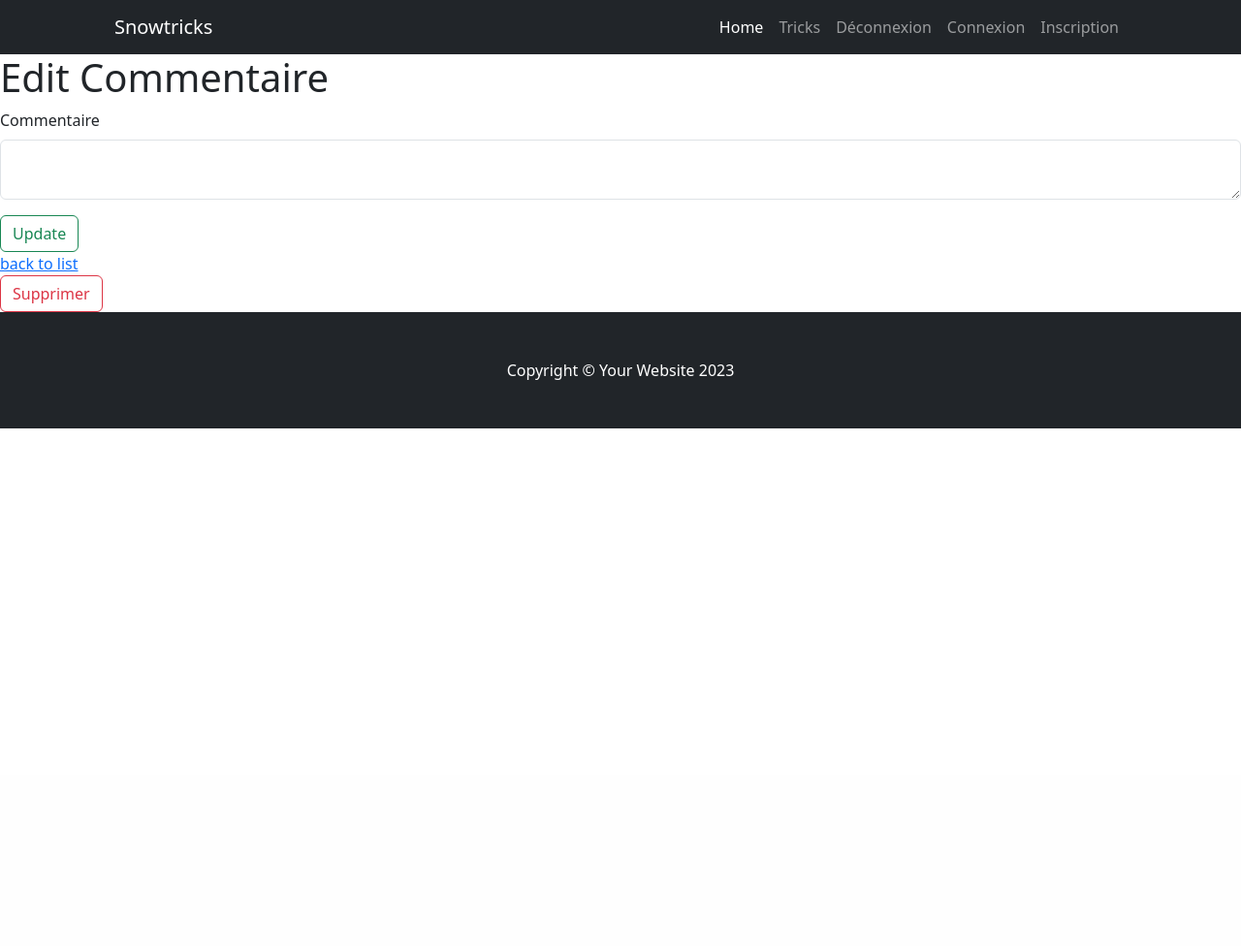
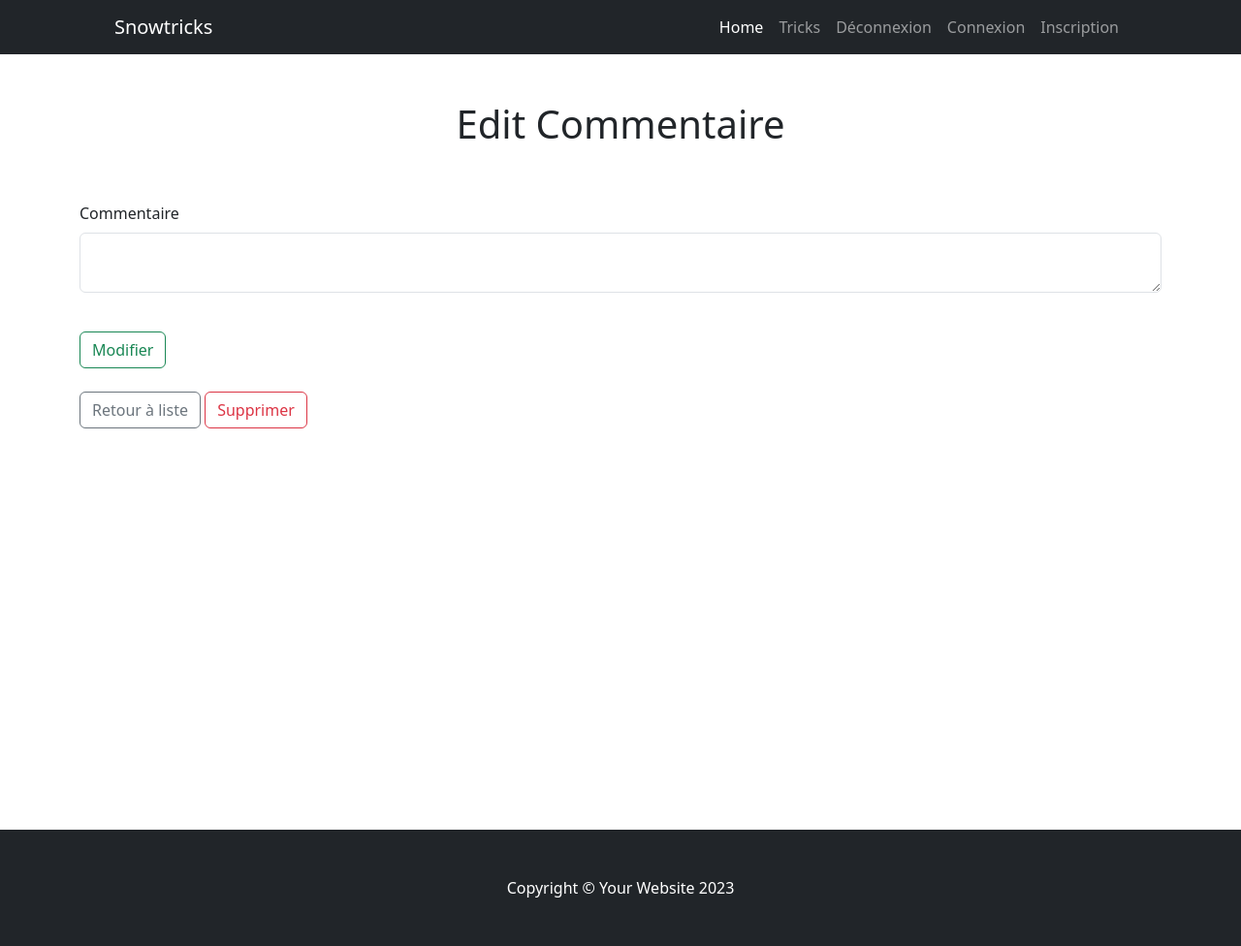
Before and after one commit to k-saidou/snowtricks, a Symfony app: template templates/commentaire/edit.html.twig in a window 1280 px wide. Shown: the whole page at 97% size. Before the commit the page ends 442 px from the top, so only its background shows below. Run offline with Twig, Linux system fonts and the light colour scheme; the template is opened without the code that fills it, so the values that code supplies are empty; form fields are guessed from the names that the template uses; some libraries are stand-ins or nearby versions.

Commit message:
mise en forme des pages

```diff
--- a/templates/categorie/edit.html.twig
+++ b/templates/categorie/edit.html.twig
@@ -3,7 +3,7 @@
 {% block title %}Edit Categorie{% endblock %}
 
 {% block body %}
-    <div class="container">
+    <div class="container vh-100">
         <br>
         <h1 class="text-center">Modifier la Catégorie</h1>
 
--- a/templates/categorie/new.html.twig
+++ b/templates/categorie/new.html.twig
@@ -4,7 +4,7 @@
 
 {% block body %}
     <br>
-    <div class="container">
+    <div class="container vh-100">
     <br>
         <h1 class="text-center">Créer une nouvelle Catégorie</h1>
 
--- a/templates/commentaire/_form.html.twig
+++ b/templates/commentaire/_form.html.twig
@@ -4,6 +4,7 @@
             'attr':{'class':'form-control'}
         }) }}
     </div>
-
+    <br>
     <button class="btn btn-outline-success">{{ button_label|default('Enregistrer') }}</button>
+    <br>
 {{ form_end(form) }}
--- a/templates/commentaire/edit.html.twig
+++ b/templates/commentaire/edit.html.twig
@@ -3,11 +3,16 @@
 {% block title %}Edit Commentaire{% endblock %}
 
 {% block body %}
-    <h1>Edit Commentaire</h1>
+    <div class="container vh-100">
+        <br><br>
+        <h1 class="text-center">Edit Commentaire</h1>
+        <br><br>
+        {{ include('commentaire/_form.html.twig', {'button_label': 'Modifier',
+                'button_class': 'btn btn-success'}) }}
+        <br>
+        <a class="btn btn-outline-secondary" href="{{ path('app_commentaire_index') }}">Retour à liste</a>
 
-    {{ include('commentaire/_form.html.twig', {'button_label': 'Update'}) }}
-
-    <a href="{{ path('app_commentaire_index') }}">back to list</a>
-
-    {{ include('commentaire/_delete_form.html.twig') }}
+        <a {{ include('commentaire/_delete_form.html.twig') }}</a>
+        <br><br>
+    </div>
 {% endblock %}
--- a/templates/user/index.html.twig
+++ b/templates/user/index.html.twig
@@ -3,10 +3,11 @@
 {% block title %}User index{% endblock %}
 
 {% block body %}
+    <div class="container">
         <br>
         <h1 class="text-center">User index</h1>
         <br>
-    <table class="table">
+        <table class="table table-striped table-hover">
             <thead>
                 <tr>
                     <th>Id</th>
@@ -39,7 +40,6 @@
             {% endfor %}
             </tbody>
         </table>
-
-    <a class="btn btn-outline-success" href="{{ path('app_user_new') }}">Créer un utilisateur</a>
         <br><br>
+    </div>
 {% endblock %}
--- a/templates/user/show.html.twig
+++ b/templates/user/show.html.twig
@@ -3,10 +3,11 @@
 {% block title %}User{% endblock %}
 
 {% block body %}
+<div class="container vh-100">
     <br>
     <h1 class="text-center">User</h1>
     <br>
-    <table class="table">
+        <table class="table table-striped table-hover">
         <tbody>
             <tr>
                 <th>Id</th>
@@ -37,4 +38,5 @@
 
     <a{{ include('user/_delete_form.html.twig') }}</a>
     <br><br>
+</div>
 {% endblock %}
```
Also changed, not shown: templates/categorie/index.html.twig (+5 -3 lines), templates/categorie/show.html.twig (+7 -4 lines), templates/commentaire/index.html.twig (+6 -3 lines), templates/commentaire/new.html.twig (+8 -4 lines), templates/commentaire/show.html.twig (+11 -7 lines), templates/tricks/index.html.twig (+8 -4 lines). Lines whose indentation alone changed are shown as unchanged.
